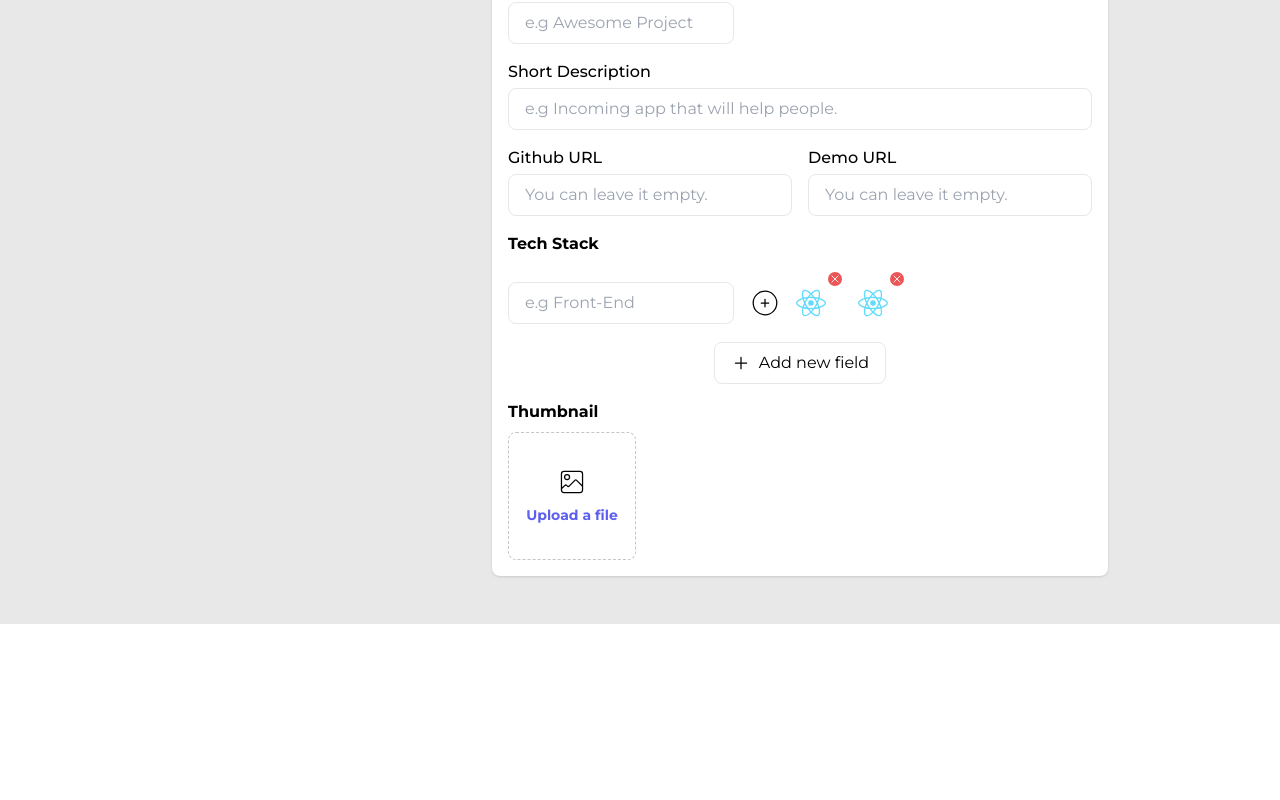
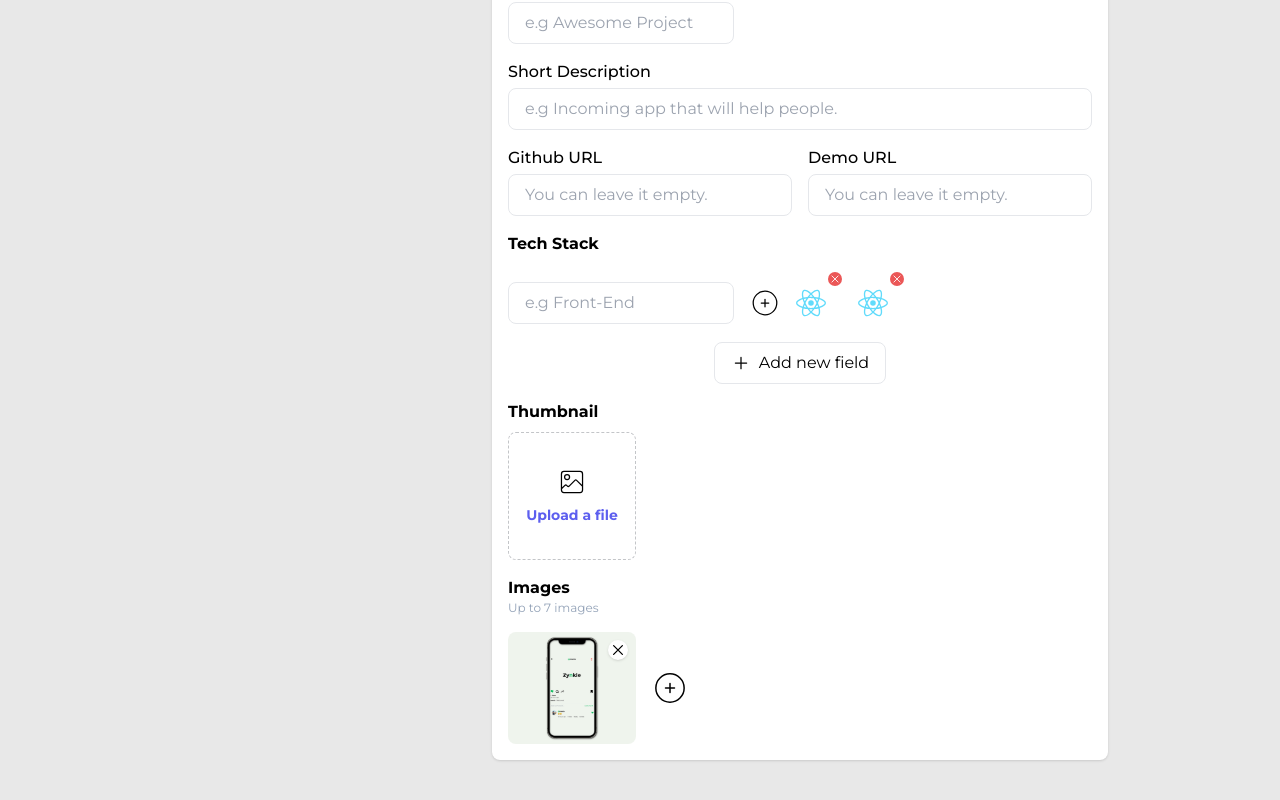
Before and after one commit to marionikolov17/Portfolio-Builder, a React (Vite) app in the folder client/: page / in a window 1280 px wide. Shown: the part 2300-3100 px from the top of the page. Before the commit the page ends 2924 px from the top, so only its background shows below. Built offline with nearby package versions, Linux system fonts and the light colour scheme.

Commit message:
Create project card images section

```diff
--- a/client/src/features/themes/standart/components/ProjectSectionStandard/Project/Project.jsx
+++ b/client/src/features/themes/standart/components/ProjectSectionStandard/Project/Project.jsx
@@ -99,6 +99,22 @@ export default function Project() {
                                 <label htmlFor="" className="text-primaryBlue text-sm font-bold mt-2 cursor-pointer">Upload a file</label>
                             </div>
                         </div>
+                        {/* Project Images */}
+                        <div className="mt-4">
+                            <h4 className="font-bold">Images</h4>
+                            <p className="text-xs text-slate-400">Up to 7 images</p>
+                            {/* Images container */}
+                            <div className="flex flex-wrap items-center mt-4">
+                                {/* Show images here */}
+                                <div className="w-32 h-28 flex overflow-hidden rounded-lg me-4 relative">
+                                    <img src="/images/zynkle-1.jpg" alt="" className="object-cover" />
+                                    <IoCloseOutline className="absolute z-40 top-0 right-0 m-2 text-xl cursor-pointer bg-white rounded-full shadow"/>
+                                </div>
+                                <label htmlFor="">
+                                    <CiCirclePlus className="text-4xl cursor-pointer hover:text-primaryBlue"/>
+                                </label>
+                            </div>
+                        </div>
                     </form>
                 </div>
             </div>
```
Also changed, not shown: client/public/images/zynkle-1.jpg (added).
